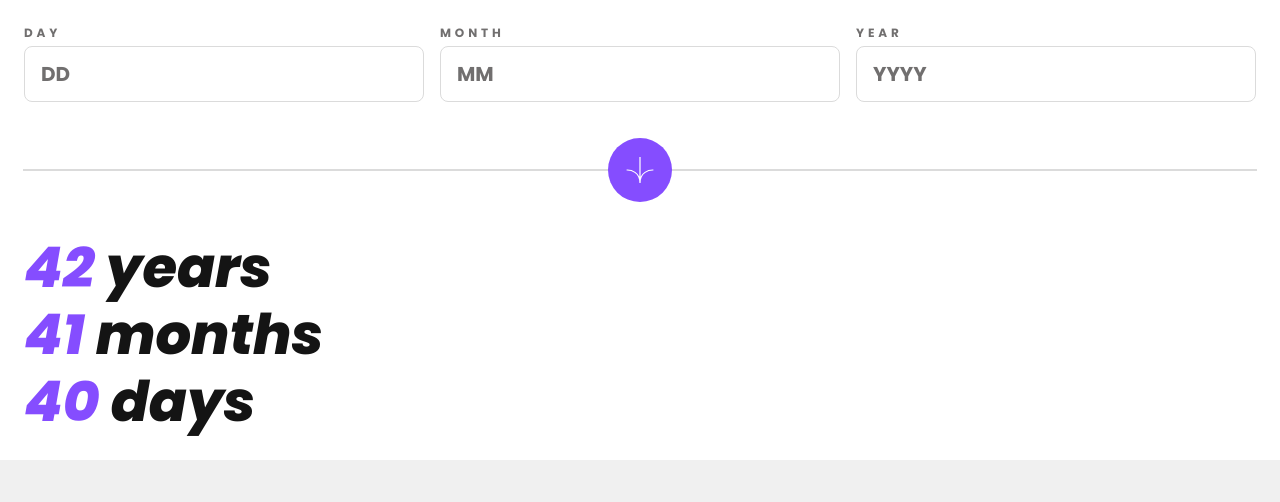
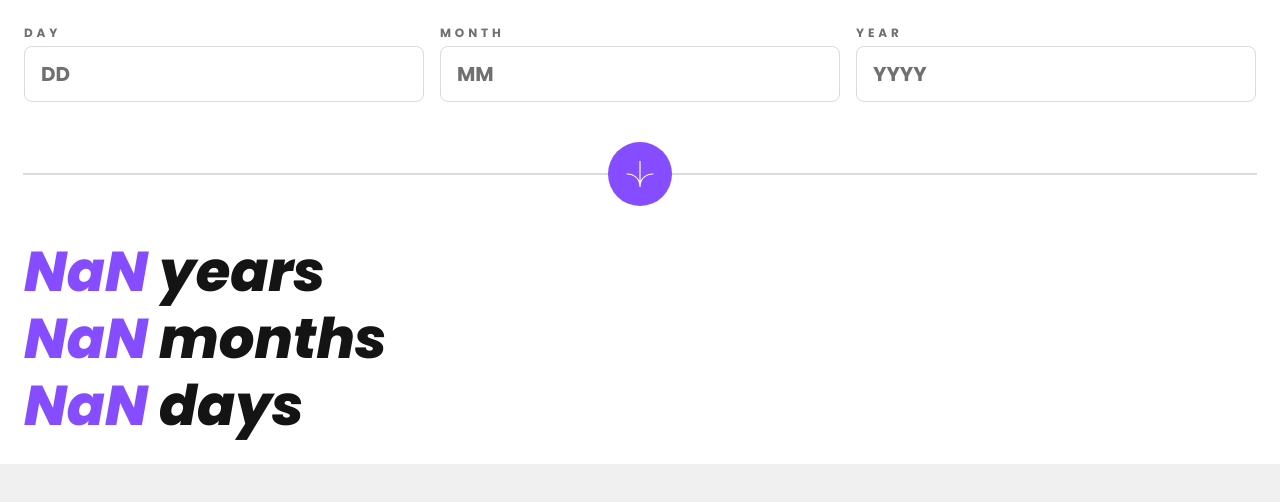
Before and after one commit to Scott1UP/age-calc-app, a plain HTML site: page index.html in a window 1280 px wide. Both pictures are taken after a click on the button 640 px from the left and 170 px from the top of the page. Drawn offline with Linux system fonts and the light colour scheme.

Commit message:
Field validation and end calculation working.

```diff
--- a/index.html
+++ b/index.html
@@ -14,21 +14,20 @@
       <div class="input">
         <label class="field-title" for="day-field">DAY</label>
         <input id="day" type="text" name="day-field" placeholder="DD">
-        <label class="error" for="day-field"></label>
+        <label id="error-day-label" class="error" for="day-field"></label>
       </div>
 
       <div class="input">
         <label class="field-title" for="month-field">MONTH</label>
         <input id="month" type="text" name="month-field" placeholder="MM">
-        <label class="error" for="month-field"></label>
+        <label id="error-month-label" class="error" for="month-field"></label>
       </div>
 
       <div class="input">
         <label class="field-title" for="year-field">YEAR</label>
         <input id="year" type="text" name="year-field" placeholder="YYYY">
-        <label class="error" for="year-field"></label>
+        <label id="error-year-label" class="error" for="year-field"></label>
       </div>
-
     </section>
 
     <div class="icon-btn">
--- a/index.js
+++ b/index.js
@@ -1,12 +1,58 @@
 const dayInput = document.querySelector("#day");
 const monthInput = document.querySelector("#month");
 const yearInput = document.querySelector("#year");
+const button = document.querySelector("#button");
+const currentDate = new Date();
 
-const button = document.querySelector("#button");
+// getDateDifference function
+function getDateDifference(userDate, currentDate) {
+    // Parse the dates
+    const start = new Date(userDate);
+    const end = new Date(currentDate);
+
+    // Calculate the difference in milliseconds
+    const differenceInMs = end - start;
+
+    // Convert milliseconds to years, months, and days
+    const msInDay = 1000 * 60 * 60 * 24;
+    const msInYear = msInDay * 365.25;
+    const years = Math.floor(differenceInMs / msInYear);
+    const remainingMs = differenceInMs % msInYear;
+    const months = Math.floor(remainingMs / (msInDay * 30.44));
+    const days = Math.floor((remainingMs % (msInDay * 30.44)) / msInDay);
+
+    return { years, months, days };
+}
 
 button.addEventListener("click", event => {
-    // Test <span> content can be updated
-    document.getElementById("years").textContent = "42";
-    document.getElementById("months").textContent = "41";
-    document.getElementById("days").textContent = "40";
+    const userDate = `${yearInput.value}-${monthInput.value}-${dayInput.value}`;
+    const difference = getDateDifference(userDate, currentDate);
+
+    function validateFields(yearInput, monthInput, dayInput) {
+        let counter = 0 ;
+        if (yearInput.value >= currentDate.getFullYear()) {
+            document.getElementById("error-year-label").textContent = "Must be in the past";
+        }
+        else {
+            document.getElementById("error-year-label").textContent = "";
+            document.getElementById("years").textContent = difference.years;
+        }
+
+        if (monthInput.value > 12) {
+            document.getElementById("error-month-label").textContent = "Must be a valid month";
+        }
+        else {
+            document.getElementById("error-month-label").textContent = "";
+            document.getElementById("months").textContent = difference.months;
+        }
+
+        if (dayInput.value > 31) {
+            document.getElementById("error-day-label").textContent = "Must be a valid day";
+        }
+        else {
+            document.getElementById("error-day-label").textContent = "";
+            document.getElementById("days").textContent = difference.days;
+        }
+    };
+    validateFields(yearInput, monthInput, dayInput);
 });
--- a/styles.css
+++ b/styles.css
@@ -135,3 +135,11 @@ hr {
 .output {
     color: var(--purple);
 }
+
+.error {
+    font-size: 0.875rem;
+    font-weight: 400;
+    font-style: italic;
+    color: var(--lt-red);
+    margin-top: .25rem;
+}
```
